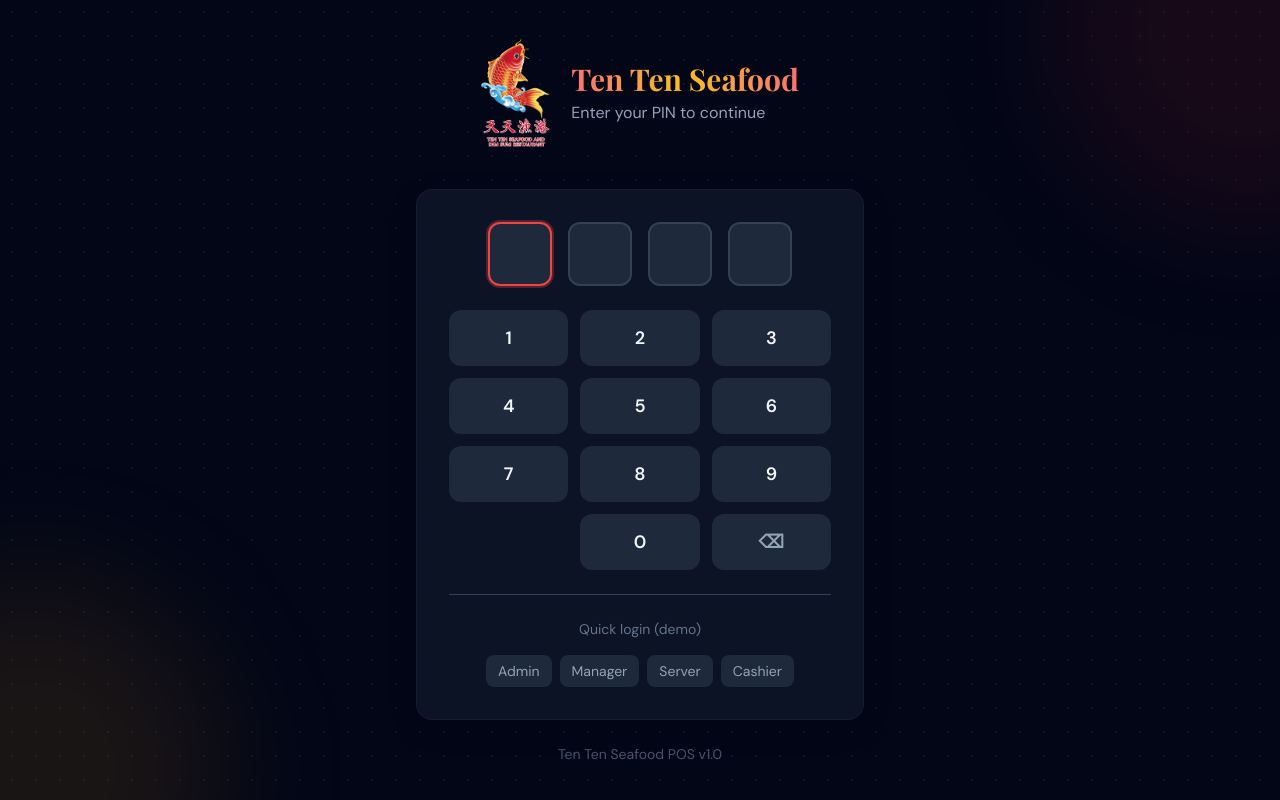
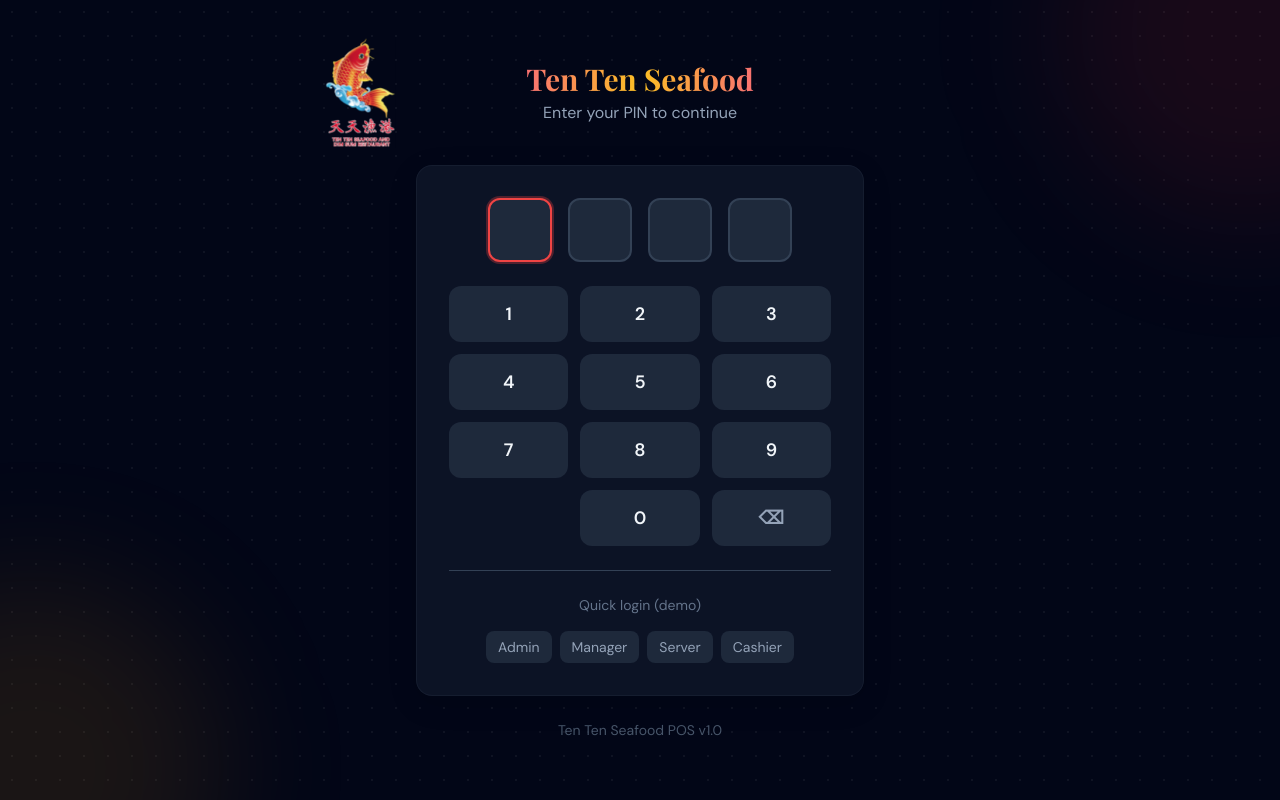
Before and after one commit to Jamzeyy/restpos, a React (Vite) app: page /login in a window 1280 px wide. Built offline with nearby package versions, Linux system fonts and the light colour scheme.

Commit message:
Center name and subtitle over login box with logo on left
- Name 'Ten Ten Seafood' now centered over PIN input card
- 'Enter your PIN' centered under the name
- Logo positioned absolutely to the left of centered text
- Clean alignment between header and card content

```diff
--- a/src/components/LoginScreen.tsx
+++ b/src/components/LoginScreen.tsx
@@ -85,10 +85,14 @@
           initial={{ scale: 0.8, opacity: 0 }}
           animate={{ scale: 1, opacity: 1 }}
           transition={{ delay: 0.2, duration: 0.5 }}
-          className="flex items-center justify-center gap-5 mb-10"
+          className="relative flex items-center justify-center mb-10"
         >
-          <img src="/ten-ten-logo.webp" alt="Ten Ten Seafood" className="h-28 w-auto object-contain" />
-          <div className="flex flex-col justify-center">
+          <img
+            src="/ten-ten-logo.webp"
+            alt="Ten Ten Seafood"
+            className="absolute right-full mr-5 h-28 w-auto object-contain"
+          />
+          <div className="flex flex-col items-center">
             <h1 className="text-3xl font-display font-bold text-gradient mb-1">
               Ten Ten Seafood
             </h1>
```
